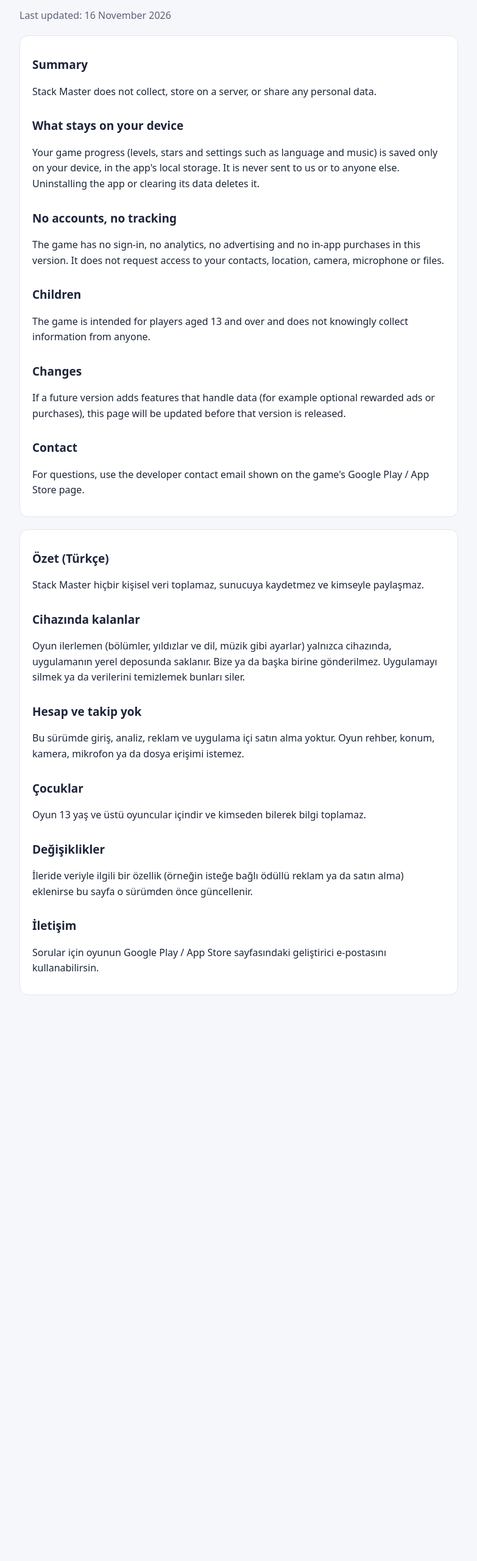
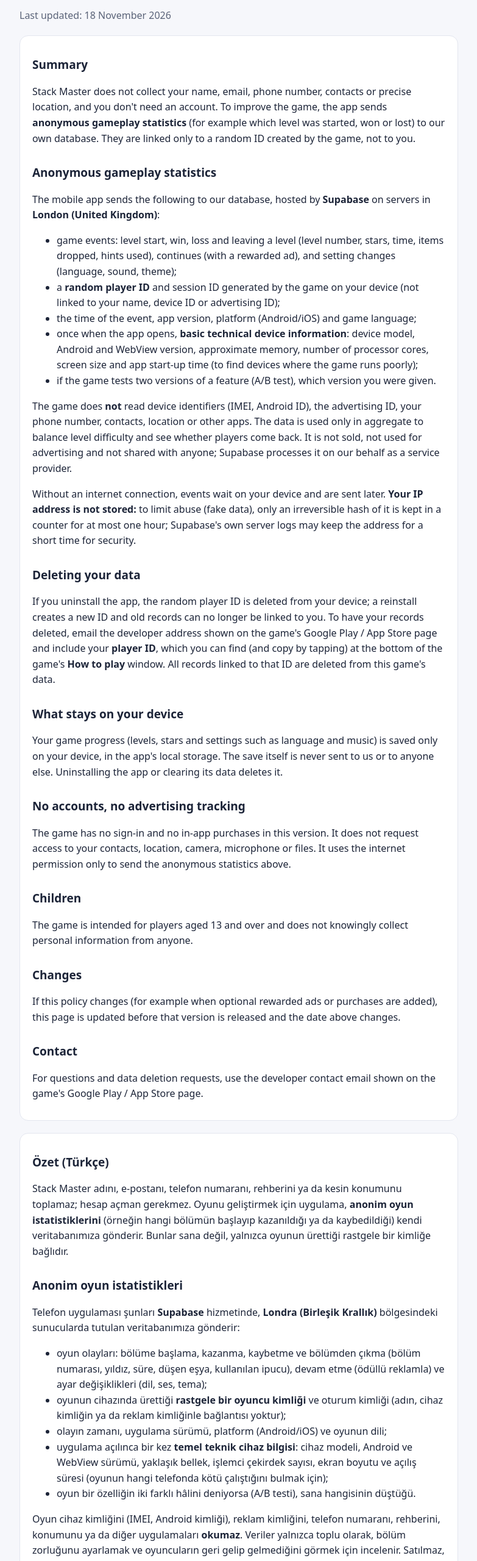
Before and after one commit to mehmetoktay2016/stack-master-gizlilik, a plain HTML site: page privacy.html in a window 1280 px wide. Shown: the part 80-2640 px from the top of the page at 61% size, without its empty margins (248-1031 px from the left). Before the commit the page ends 1772 px from the top, so only its background shows below. Drawn offline with Linux system fonts and the light colour scheme.

Commit message:
Gizlilik politikası: anonim oyun istatistikleri (Supabase)
Ölçüm eklenen sürüm için: oyun olayları, rastgele oyuncu kimliği, temel cihaz
bilgisi; IP saklanmaz; oyuncu kimliğiyle veri silme isteği.

Co-Authored-By: Claude Opus 5.5 <noreply@anthropic.com>

```diff
--- a/privacy.html
+++ b/privacy.html
@@ -8,37 +8,64 @@ body{margin:0;background:var(--bg);color:var(--text);font:16px/1.6 system-ui,-ap
 main{max-width:720px;margin:0 auto;padding:32px 16px 60px}h1{margin:0 0 4px;font-size:28px}h2{margin:28px 0 6px;font-size:19px}
 p,li{color:var(--text)}.dim{color:var(--dim)}section{background:var(--card);border:1px solid var(--line);border-radius:14px;padding:4px 20px 14px;margin-top:20px}
 </style></head><body><main>
-<!-- Stack Master 1.0 gizlilik politikası (reklamsız sürüm). Reklam/satın alma eklenince güncellenmeli: AdMob reklam kimliği, Google Play Faturalandırma. -->
+<!-- 2026-11-18: anonim oyun istatistikleri (Supabase, analytics.js) eklendi. Reklam/satın alma açılınca yine güncellenmeli:
+     AdMob reklam kimliği, Google Play Faturalandırma. Yayınlanan kopya: github.com/mehmetoktay2016/stack-master-gizlilik -->
 <h1>Stack Master · Privacy Policy</h1>
-<p class="dim">Last updated: 16 November 2026</p>
+<p class="dim">Last updated: 18 November 2026</p>
 
 <section lang="en">
 <h2>Summary</h2>
-<p>Stack Master does not collect, store on a server, or share any personal data.</p>
+<p>Stack Master does not collect your name, email, phone number, contacts or precise location, and you don't need an account. To improve the game, the app sends <b>anonymous gameplay statistics</b> (for example which level was started, won or lost) to our own database. They are linked only to a random ID created by the game, not to you.</p>
+<h2>Anonymous gameplay statistics</h2>
+<p>The mobile app sends the following to our database, hosted by <b>Supabase</b> on servers in <b>London (United Kingdom)</b>:</p>
+<ul>
+<li>game events: level start, win, loss and leaving a level (level number, stars, time, items dropped, hints used), continues (with a rewarded ad), and setting changes (language, sound, theme);</li>
+<li>a <b>random player ID</b> and session ID generated by the game on your device (not linked to your name, device ID or advertising ID);</li>
+<li>the time of the event, app version, platform (Android/iOS) and game language;</li>
+<li>once when the app opens, <b>basic technical device information</b>: device model, Android and WebView version, approximate memory, number of processor cores, screen size and app start-up time (to find devices where the game runs poorly);</li>
+<li>if the game tests two versions of a feature (A/B test), which version you were given.</li>
+</ul>
+<p>The game does <b>not</b> read device identifiers (IMEI, Android ID), the advertising ID, your phone number, contacts, location or other apps. The data is used only in aggregate to balance level difficulty and see whether players come back. It is not sold, not used for advertising and not shared with anyone; Supabase processes it on our behalf as a service provider.</p>
+<p>Without an internet connection, events wait on your device and are sent later. <b>Your IP address is not stored:</b> to limit abuse (fake data), only an irreversible hash of it is kept in a counter for at most one hour; Supabase's own server logs may keep the address for a short time for security.</p>
+<h2>Deleting your data</h2>
+<p>If you uninstall the app, the random player ID is deleted from your device; a reinstall creates a new ID and old records can no longer be linked to you. To have your records deleted, email the developer address shown on the game's Google Play / App Store page and include your <b>player ID</b>, which you can find (and copy by tapping) at the bottom of the game's <b>How to play</b> window. All records linked to that ID are deleted from this game's data.</p>
 <h2>What stays on your device</h2>
-<p>Your game progress (levels, stars and settings such as language and music) is saved only on your device, in the app's local storage. It is never sent to us or to anyone else. Uninstalling the app or clearing its data deletes it.</p>
-<h2>No accounts, no tracking</h2>
-<p>The game has no sign-in, no analytics, no advertising and no in-app purchases in this version. It does not request access to your contacts, location, camera, microphone or files.</p>
+<p>Your game progress (levels, stars and settings such as language and music) is saved only on your device, in the app's local storage. The save itself is never sent to us or to anyone else. Uninstalling the app or clearing its data deletes it.</p>
+<h2>No accounts, no advertising tracking</h2>
+<p>The game has no sign-in and no in-app purchases in this version. It does not request access to your contacts, location, camera, microphone or files. It uses the internet permission only to send the anonymous statistics above.</p>
 <h2>Children</h2>
-<p>The game is intended for players aged 13 and over and does not knowingly collect information from anyone.</p>
+<p>The game is intended for players aged 13 and over and does not knowingly collect personal information from anyone.</p>
 <h2>Changes</h2>
-<p>If a future version adds features that handle data (for example optional rewarded ads or purchases), this page will be updated before that version is released.</p>
+<p>If this policy changes (for example when optional rewarded ads or purchases are added), this page is updated before that version is released and the date above changes.</p>
 <h2>Contact</h2>
-<p>For questions, use the developer contact email shown on the game's Google Play / App Store page.</p>
+<p>For questions and data deletion requests, use the developer contact email shown on the game's Google Play / App Store page.</p>
 </section>
 
 <section lang="tr">
 <h2>Özet (Türkçe)</h2>
-<p>Stack Master hiçbir kişisel veri toplamaz, sunucuya kaydetmez ve kimseyle paylaşmaz.</p>
+<p>Stack Master adını, e-postanı, telefon numaranı, rehberini ya da kesin konumunu toplamaz; hesap açman gerekmez. Oyunu geliştirmek için uygulama, <b>anonim oyun istatistiklerini</b> (örneğin hangi bölümün başlayıp kazanıldığı ya da kaybedildiği) kendi veritabanımıza gönderir. Bunlar sana değil, yalnızca oyunun ürettiği rastgele bir kimliğe bağlıdır.</p>
+<h2>Anonim oyun istatistikleri</h2>
+<p>Telefon uygulaması şunları <b>Supabase</b> hizmetinde, <b>Londra (Birleşik Krallık)</b> bölgesindeki sunucularda tutulan veritabanımıza gönderir:</p>
+<ul>
+<li>oyun olayları: bölüme başlama, kazanma, kaybetme ve bölümden çıkma (bölüm numarası, yıldız, süre, düşen eşya, kullanılan ipucu), devam etme (ödüllü reklamla) ve ayar değişiklikleri (dil, ses, tema);</li>
+<li>oyunun cihazında ürettiği <b>rastgele bir oyuncu kimliği</b> ve oturum kimliği (adın, cihaz kimliğin ya da reklam kimliğinle bağlantısı yoktur);</li>
+<li>olayın zamanı, uygulama sürümü, platform (Android/iOS) ve oyunun dili;</li>
+<li>uygulama açılınca bir kez <b>temel teknik cihaz bilgisi</b>: cihaz modeli, Android ve WebView sürümü, yaklaşık bellek, işlemci çekirdek sayısı, ekran boyutu ve açılış süresi (oyunun hangi telefonda kötü çalıştığını bulmak için);</li>
+<li>oyun bir özelliğin iki farklı hâlini deniyorsa (A/B testi), sana hangisinin düştüğü.</li>
+</ul>
+<p>Oyun cihaz kimliğini (IMEI, Android kimliği), reklam kimliğini, telefon numaranı, rehberini, konumunu ya da diğer uygulamaları <b>okumaz</b>. Veriler yalnızca toplu olarak, bölüm zorluğunu ayarlamak ve oyuncuların geri gelip gelmediğini görmek için incelenir. Satılmaz, reklam için kullanılmaz, kimseyle paylaşılmaz; Supabase bunları hizmet sağlayıcı olarak bizim adımıza işler.</p>
+<p>İnternet yokken olaylar cihazında bekler ve sonra gönderilir. <b>IP adresin kaydedilmez:</b> kötüye kullanımı (sahte veri gönderimini) sınırlamak için yalnızca geri çevrilemez bir özeti en çok bir saat bir sayaçta tutulur; Supabase'in kendi sunucu kayıtları güvenlik amacıyla adresi kısa bir süre saklayabilir.</p>
+<h2>Verilerinin silinmesi</h2>
+<p>Uygulamayı silersen rastgele oyuncu kimliği de cihazından silinir; yeniden kurduğunda yeni bir kimlik oluşur ve eski kayıtlar seninle ilişkilendirilemez. Kayıtlarının silinmesini istersen oyunun Google Play / App Store sayfasındaki geliştirici e-postasına yaz ve <b>oyuncu kimliğini</b> ekle: kimliğin oyundaki <b>Nasıl oynanır</b> penceresinin en altında yazar, dokununca kopyalanır. Bu kimliğe bağlı bütün kayıtlar bu oyunun verilerinden silinir.</p>
 <h2>Cihazında kalanlar</h2>
-<p>Oyun ilerlemen (bölümler, yıldızlar ve dil, müzik gibi ayarlar) yalnızca cihazında, uygulamanın yerel deposunda saklanır. Bize ya da başka birine gönderilmez. Uygulamayı silmek ya da verilerini temizlemek bunları siler.</p>
-<h2>Hesap ve takip yok</h2>
-<p>Bu sürümde giriş, analiz, reklam ve uygulama içi satın alma yoktur. Oyun rehber, konum, kamera, mikrofon ya da dosya erişimi istemez.</p>
+<p>Oyun ilerlemen (bölümler, yıldızlar ve dil, müzik gibi ayarlar) yalnızca cihazında, uygulamanın yerel deposunda saklanır. Kaydın kendisi bize ya da başka birine gönderilmez. Uygulamayı silmek ya da verilerini temizlemek bunları siler.</p>
+<h2>Hesap yok, reklam takibi yok</h2>
+<p>Bu sürümde giriş ve uygulama içi satın alma yoktur. Oyun rehber, konum, kamera, mikrofon ya da dosya erişimi istemez. İnternet iznini yalnızca yukarıdaki anonim istatistikleri göndermek için kullanır.</p>
 <h2>Çocuklar</h2>
-<p>Oyun 13 yaş ve üstü oyuncular içindir ve kimseden bilerek bilgi toplamaz.</p>
+<p>Oyun 13 yaş ve üstü oyuncular içindir ve kimseden bilerek kişisel bilgi toplamaz.</p>
 <h2>Değişiklikler</h2>
-<p>İleride veriyle ilgili bir özellik (örneğin isteğe bağlı ödüllü reklam ya da satın alma) eklenirse bu sayfa o sürümden önce güncellenir.</p>
+<p>Bu politika değişirse (örneğin isteğe bağlı ödüllü reklam ya da satın alma eklenince) bu sayfa o sürümden önce güncellenir ve yukarıdaki tarih değişir.</p>
 <h2>İletişim</h2>
-<p>Sorular için oyunun Google Play / App Store sayfasındaki geliştirici e-postasını kullanabilirsin.</p>
+<p>Sorular ve veri silme istekleri için oyunun Google Play / App Store sayfasındaki geliştirici e-postasını kullanabilirsin.</p>
 </section>
 </main></body></html>
```
